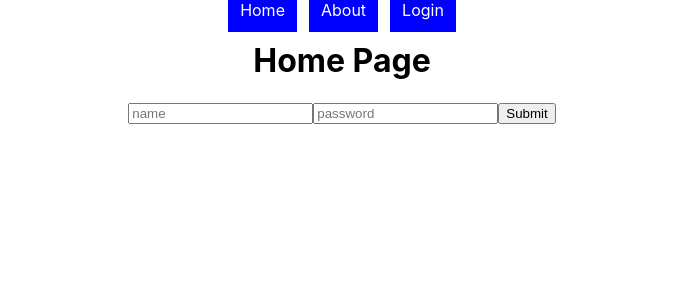
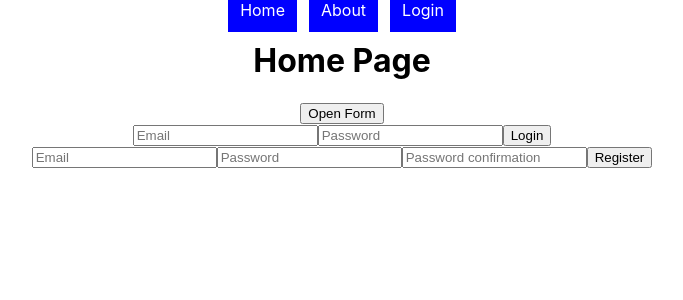
Before and after one commit to MrWinston700/real_world_math_frontend, a React (Create React App) app: page /actors in a window 1280 px wide. Shown: the top 300 px of the page, without its empty margins (298-981 px from the left). Built offline with nearby package versions, Linux system fonts and the light colour scheme.

Commit message:
Got client and api communicating, implementing pop up sign in

```diff
--- a/package.json
+++ b/package.json
@@ -7,6 +7,7 @@
     "@testing-library/jest-dom": "^5.11.4",
     "@testing-library/react": "^11.1.0",
     "@testing-library/user-event": "^12.1.10",
+    "axios": "^0.21.1",
     "react": "^17.0.1",
     "react-dom": "^17.0.1",
     "react-redux": "^7.2.2",
--- a/src/App.js
+++ b/src/App.js
@@ -6,10 +6,20 @@ import {
   Route
 } from 'react-router-dom';
 import Home from './components/Home';
-import signIn from './components/Signup'
+import Signup from './components/Signup'
 import SignIn from './components/Signin';
+import React, { Component } from 'react';
 
-function App() {
+class App extends Component {
+  constructor() {
+    super();
+
+    this.state = {
+      loggedInStatus: "NOT_LOGGED_IN",
+      user: {}
+    };
+  }
+  render() {
   return (
     <div className="App">
       <Router>
@@ -17,12 +27,13 @@ function App() {
         <Navbar />
         <Route exact path="/" component={Home} />
         <Route exact path="/actors" component={Home} />
-
       </div>
     </Router>
     <SignIn/>
+    <Signup/>
     </div>
   );
+  }
 }
 
 export default App;
--- a/src/components/Signin.js
+++ b/src/components/Signin.js
@@ -1,54 +1,86 @@
 import React, { Component } from 'react';
+import axios from "axios";
+class SignIn extends Component {
+  constructor(props) {
+    super(props);
 
-class SignIn extends Component {
+    this.state = {
+      email: "",
+      password: "",
+      loginErrors: ""
+    };
 
-  state = {
-    userName: '',
-    userPassword: ''
+    this.handleSubmit = this.handleSubmit.bind(this);
+    this.handleChange = this.handleChange.bind(this);
   }
 
-  handleOnChange(event) {
-    if(event.target.name === "password"){
-    this.setState({
-      ...this.state,
-      userPassword: event.target.value
-    });
-    } else if (event.target.name === "name") {
-      this.setState({
-        ...this.state,
-        userName: event.target.value
-      });
-    }
+  componentDidMount() {
+
+    let docs =  document.getElementById("myForm").style.display = "block";
+    debugger
   }
 
-  handleOnSubmit(event) {
+  handleChange(event) {
+    this.setState({
+      [event.target.name]: event.target.value
+    });
+  }
+
+  handleSubmit(event) {
+    const { email, password } = this.state;
+
+    axios
+      .post(
+        "http://localhost:3001/session",
+        {
+          user: {
+            email: email,
+            password: password
+          }
+        },
+        { withCredentials: true }
+      )
+      .then(response => {
+        if (response.data.logged_in) {
+          this.props.handleSuccessfulAuth(response.data);
+        }
+      })
+      .catch(error => {
+        console.log("login error", error);
+      });
     event.preventDefault();
-    this.setState({
-      text: '',
-    });
   }
 
   render() {
     return (
+
       <div>
-        <form onSubmit={(event) => this.handleOnSubmit(event)}>
-        <input
-            type="text"
-            name="name"
-            placeholder="name"
-            value={this.state.userName}
-            onChange={(event) => this.handleOnChange(event)} />
+        <button className="open-button" onClick={console.log("I got clicked")}>Open Form</button>
+        <form className="form-popup" id="myForm" onSubmit={this.handleSubmit}>
           <input
-            type="text"
+            type="email"
+            name="email"
+            placeholder="Email"
+            value={this.state.email}
+            onChange={this.handleChange}
+            required
+          />
+
+          <input
+            type="password"
             name="password"
-            placeholder="password"
-            value={this.state.userPassword}
-            onChange={(event) => this.handleOnChange(event)} />
-          <input type="submit" />
+            placeholder="Password"
+            value={this.state.password}
+            onChange={this.handleChange}
+            required
+          />
+
+          <button type="submit">Login</button>
         </form>
       </div>
     );
   }
-};
+}
+
 
 export default SignIn;
--- a/src/components/Signup.js
+++ b/src/components/Signup.js
@@ -1,55 +1,89 @@
 import React, { Component } from 'react';
+import axios from "axios";
 
 class SignUp extends Component {
+  constructor(props) {
+    super(props);
 
-  state = {
-    userName: '',
-    userPassword: ''
+    this.state = {
+      email: "",
+      password: "",
+      password_confirmation: "",
+      registrationErrors: ""
+    };
+
+    this.handleSubmit = this.handleSubmit.bind(this);
+    this.handleChange = this.handleChange.bind(this);
   }
 
-  handleOnChange(event) {
-    console.log(event.target.attributes[1].nodeValue);
-    if(event.target.attributes[1].nodeValue === "password"){
+  handleChange(event) {
     this.setState({
-      ...this.state,
-      userPassword: event.target.value
+      [event.target.name]: event.target.value
     });
-    } else {
-      this.setState({
-        ...this.state,
-        userName: event.target.value
-      });
-    }
   }
 
-  handleOnSubmit(event) {
+  handleSubmit(event) {
+    const { email, password, password_confirmation } = this.state;
+
+    axios
+      .post(
+        "http://localhost:3001/users",
+        {
+          user: {
+            email: email,
+            password: password,
+            password_confirmation: password_confirmation
+          }
+        },
+        { withCredentials: true }
+      )
+      .then(response => {
+        if (response.data.status === "created") {
+          this.props.handleSuccessfulAuth(response.data);
+        }
+      })
+      .catch(error => {
+        console.log("registration error", error);
+      });
     event.preventDefault();
-    this.setState({
-      text: '',
-    });
   }
 
   render() {
     return (
       <div>
-        <form onSubmit={(event) => this.handleOnSubmit(event)}>
-        <input
-            type="text"
-            name="name"
-            placeholder="name"
-            value={this.state.userName}
-            onChange={(event) => this.handleOnChange(event)} />
+        <form onSubmit={this.handleSubmit}>
           <input
-            type="text"
+            type="email"
+            name="email"
+            placeholder="Email"
+            value={this.state.email}
+            onChange={this.handleChange}
+            required
+          />
+
+          <input
+            type="password"
             name="password"
-            placeholder="password"
-            value={this.state.userPassword}
-            onChange={(event) => this.handleOnChange(event)} />
-          <input type="submit" />
+            placeholder="Password"
+            value={this.state.password}
+            onChange={this.handleChange}
+            required
+          />
+
+          <input
+            type="password"
+            name="password_confirmation"
+            placeholder="Password confirmation"
+            value={this.state.password_confirmation}
+            onChange={this.handleChange}
+            required
+          />
+
+          <button type="submit">Register</button>
         </form>
       </div>
     );
   }
-};
+}
 
 export default SignUp;
--- a/src/index.js
+++ b/src/index.js
@@ -5,14 +5,14 @@ import App from './App';
 import reportWebVitals from './reportWebVitals';
 import { Provider } from 'react-redux';
 import { createStore, applyMiddleware } from 'redux';
-import { thunk } from 'redux-thunk'
+import thunk from 'redux-thunk';
 import rootReducer from './reducers/all';
 
-const store = createStore(rootReducer)
+const store = createStore(rootReducer, applyMiddleware(thunk))
 
 ReactDOM.render(
   <Provider store={store}>
-    <App store={store}/>
+    <App />
   </Provider>,
   document.getElementById('root')
 );
```
Also changed, not shown: 2 other files (tests, documents, lock files or other folders).
